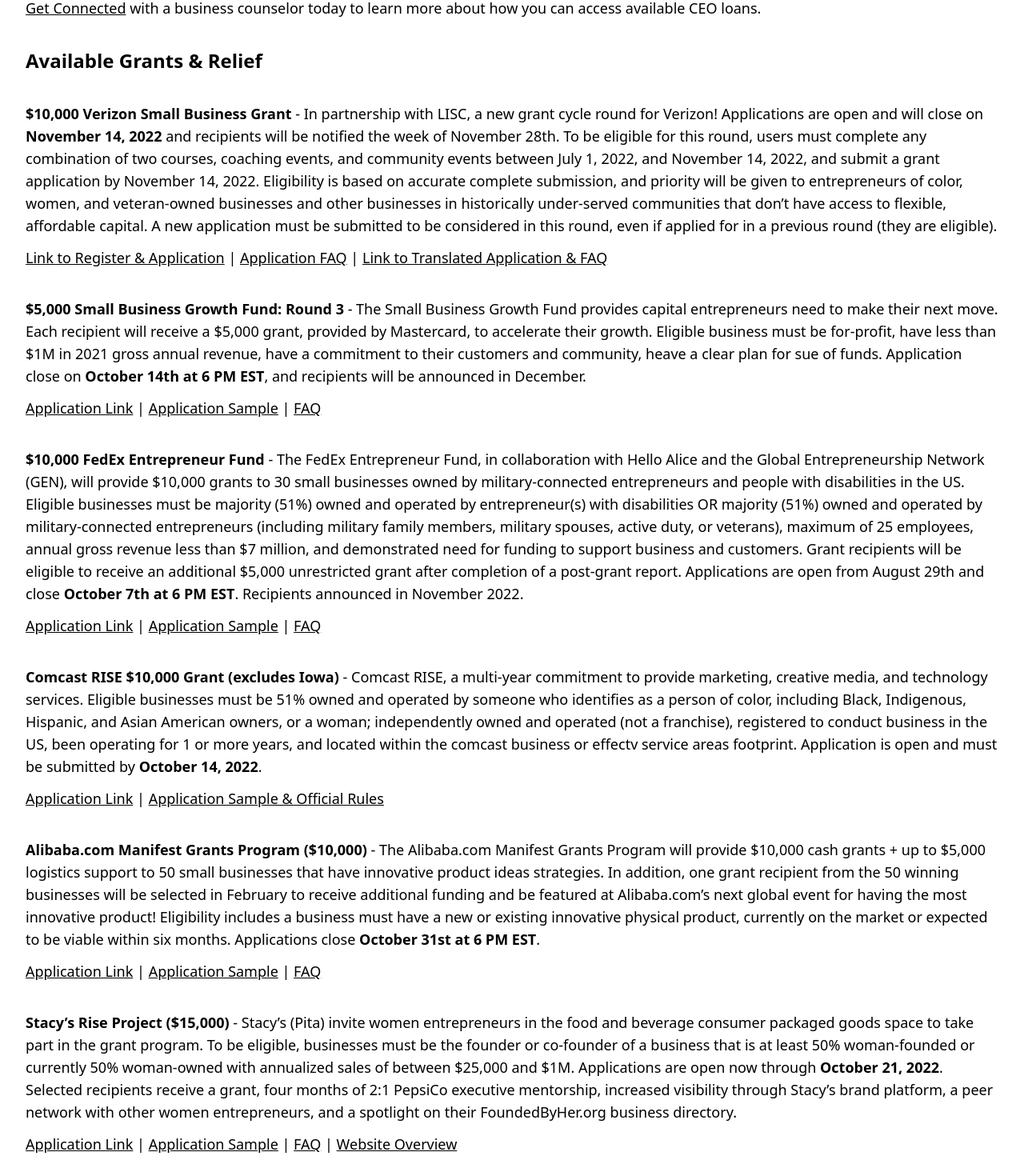
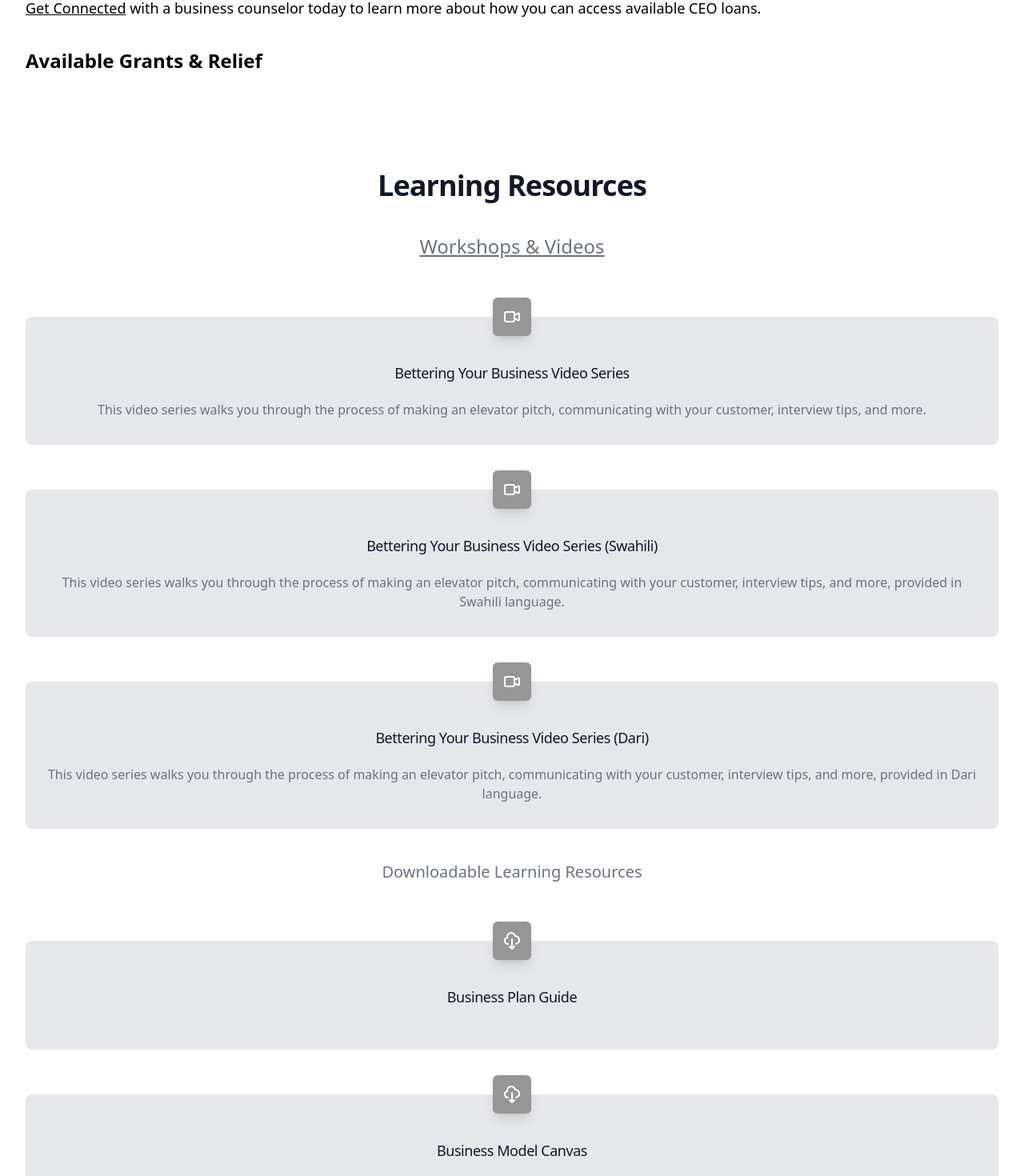
Before and after one commit to ericagirges/cnpp-website, a Next.js app in the folder app/: page /components/ResourcesContent in a window 1280 px wide. Shown: the part 1100-2570 px from the top of the page at 80% size. Built offline with nearby package versions, Linux system fonts and the light colour scheme.

Commit message:
Update ResourcesContent.js

```diff
--- a/app/pages/components/ResourcesContent.js
+++ b/app/pages/components/ResourcesContent.js
@@ -46,72 +46,6 @@ const TextComponent = () => (
     <h2 className="mt-9 text-xl font-bold text-black md:text-2xl">
       Available Grants & Relief
     </h2>
-    <p className="mt-9 text-base text-black md:text-lg">
-      <b>$10,000 Verizon Small Business Grant</b> - In partnership with LISC, a new grant cycle round for Verizon! Applications are open and will close on <b>November 14, 2022 </b> and recipients will be notified the week of November 28th. To be eligible for this round, users must complete any combination of two courses, coaching events, and community events between July 1, 2022, and November 14, 2022, and submit a grant application by November 14, 2022. Eligibility is based on accurate complete submission, and priority will be given to entrepreneurs of color, women, and veteran-owned businesses and other businesses in historically under-served communities that don’t have access to flexible, affordable capital. A new application must be submitted to be considered in this round, even if applied for in a previous round (they are eligible). </p>
-      <p className="mt-3 text-base text-black md:text-lg">
-      <Link href="https://www.verizon.com/about/responsibility/digital-inclusion/small-business-training?utm_source=nawbo&utm_medium=partner&utm_campaign=digital-ready-launch&utm_term=national-national">
-        <u className="cursor-pointer">Link to Register & Application</u>
-      </Link>{' '} |  <Link href="https://rescue.box.com/s/66ayznq4zvh6zmc15vrashy82dx4ston">
-        <u className="cursor-pointer">Application FAQ</u>
-      </Link>{' '} |  <Link href="https://www.lisc.org/covid-19/small-business-assistance/small-business-relief-grants/frequently-asked-questions/">
-        <u className="cursor-pointer">Link to Translated Application & FAQ</u>
-      </Link>{' '}
-    </p>
-    <p className="mt-9 text-base text-black md:text-lg">
-      <b>$5,000 Small Business Growth Fund: Round 3</b> - The Small Business Growth Fund provides capital entrepreneurs need to make their next move. Each recipient will receive a $5,000 grant, provided by Mastercard, to accelerate their growth. Eligible business must be for-profit, have less than $1M in 2021 gross annual revenue, have a commitment to their customers and community, heave a clear plan for sue of funds. Application close on <b>October 14th at 6 PM EST</b>, and recipients will be announced in December. </p>
-      <p className="mt-3 text-base text-black md:text-lg">
-      <Link href="https://app.helloalice.com/grants/2022-small-business-growth-fund-round-3">
-        <u className="cursor-pointer">Application Link</u>
-      </Link>{' '} |  <Link href="https://rescue.box.com/s/bozxphsx08a7rmvovqzqzkjhd2jxu8d7">
-        <u className="cursor-pointer">Application Sample</u>
-      </Link>{' '} |  <Link href="https://helloalice.notion.site/Small-Business-Growth-Fund-Round-3-Application-Terms-and-Conditions-cedea3b700bc4dcba8104f0174aab73d">
-        <u className="cursor-pointer">FAQ</u>
-      </Link>{' '}
-    </p>
-    <p className="mt-9 text-base text-black md:text-lg">
-      <b>$10,000 FedEx Entrepreneur Fund</b> - The FedEx Entrepreneur Fund, in collaboration with Hello Alice and the Global Entrepreneurship Network (GEN), will provide $10,000 grants to 30 small businesses owned by military-connected entrepreneurs and people with disabilities in the US. Eligible businesses must be majority (51%) owned and operated by entrepreneur(s) with disabilities OR majority (51%) owned and operated by military-connected entrepreneurs (including military family members, military spouses, active duty, or veterans), maximum of 25 employees, annual gross revenue less than $7 million, and demonstrated need for funding to support business and customers. Grant recipients will be eligible to receive an additional $5,000 unrestricted grant after completion of a post-grant report. Applications are open from August 29th and close <b>October 7th at 6 PM EST</b>. Recipients announced in November 2022.  </p>
-      <p className="mt-3 text-base text-black md:text-lg">
-      <Link href="https://helloalice.com/grants/fedex/">
-        <u className="cursor-pointer">Application Link</u>
-      </Link>{' '} |  <Link href="https://rescue.box.com/s/wz4dttey94apk7dzujgmxczhsw4w4672">
-        <u className="cursor-pointer">Application Sample</u>
-      </Link>{' '} |  <Link href="https://helloalice.notion.site/FedEx-Entrepreneur-Fund-Application-Terms-and-Conditions-80cd878a0cf4466a9c0ee1013afbf62d">
-        <u className="cursor-pointer">FAQ</u>
-      </Link>{' '}
-    </p>
-    <p className="mt-9 text-base text-black md:text-lg">
-      <b>Comcast RISE $10,000 Grant (excludes Iowa)</b> - Comcast RISE, a multi-year commitment to provide marketing, creative media, and technology services. Eligible businesses must be 51% owned and operated by someone who identifies as a person of color, including Black, Indigenous, Hispanic, and Asian American owners, or a woman; independently owned and operated (not a franchise), registered to conduct business in the US, been operating for 1 or more years, and located within the comcast business or effectv service areas footprint. Application is open and must be submitted by <b>October 14, 2022</b>. </p>
-      <p className="mt-3 text-base text-black md:text-lg">
-      <Link href="https://www.comcastrise.com/rise-apply/">
-        <u className="cursor-pointer">Application Link</u>
-      </Link>{' '} |  <Link href="https://rescue.box.com/s/yf743kkpo4evdaa6j9f3flsxmhrmmght">
-        <u className="cursor-pointer">Application Sample & Official Rules</u>
-      </Link>{' '}
-    </p>
-    <p className="mt-9 text-base text-black md:text-lg">
-      <b>Alibaba.com Manifest Grants Program ($10,000)</b> - The Alibaba.com Manifest Grants Program will provide $10,000 cash grants + up to $5,000 logistics support to 50 small businesses that have innovative product ideas strategies. In addition, one grant recipient from the 50 winning businesses will be selected in February to receive additional funding and be featured at Alibaba.com’s next global event for having the most innovative product! Eligibility includes a business must have a new or existing innovative physical product, currently on the market or expected to be viable within six months. Applications close <b> October 31st at 6 PM EST</b>. </p>
-      <p className="mt-3 text-base text-black md:text-lg">
-      <Link href="https://app.helloalice.com/grants/alibaba-com-manifesting-grants-program">
-        <u className="cursor-pointer">Application Link</u>
-      </Link>{' '} |  <Link href="https://rescue.box.com/s/3ig7i6i9ampgx12dvbfrrlpj3ydwmmyk">
-        <u className="cursor-pointer">Application Sample</u>
-      </Link>{' '} | <Link href="https://helloalice.notion.site/Alibaba-com-Manifest-Grants-Program-Terms-and-Conditions-8b4f049acd50418ea33841d7578f502b">
-        <u className="cursor-pointer">FAQ</u>
-      </Link>{' '}
-    </p>
-    <p className="mt-9 text-base text-black md:text-lg">
-      <b>Stacy’s Rise Project ($15,000)</b> - Stacy’s (Pita) invite women entrepreneurs in the food and beverage consumer packaged goods space to take part in the grant program. To be eligible, businesses must be the founder or co-founder of a business that is at least 50% woman-founded or currently 50% woman-owned with annualized sales of between $25,000 and $1M. Applications are open now through <b>October 21, 2022</b>. Selected recipients receive a grant, four months of 2:1 PepsiCo executive mentorship, increased visibility through Stacy’s brand platform, a peer network with other women entrepreneurs, and a spotlight on their FoundedByHer.org business directory.  </p>
-      <p className="mt-3 text-base text-black md:text-lg">
-      <Link href="https://app.helloalice.com/grants/stacy-s-rise-project-2022">
-        <u className="cursor-pointer">Application Link</u>
-      </Link>{' '} |  <Link href="https://rescue.box.com/s/hoyno7xajbsvf5hi8yfc3d8xc629cph5">
-        <u className="cursor-pointer">Application Sample</u>
-      </Link>{' '} | <Link href="https://helloalice.notion.site/Stacy-s-Rise-Project-FAQs-9d33c2b3085e4038896f4cdaa2b18f77">
-        <u className="cursor-pointer">FAQ</u>
-      </Link>{' '} | <Link href="https://www.stacyssnacks.com/riseproject">
-        <u className="cursor-pointer">Website Overview</u>
-      </Link>{' '}
-    </p>
   </div>
 )
 
```
